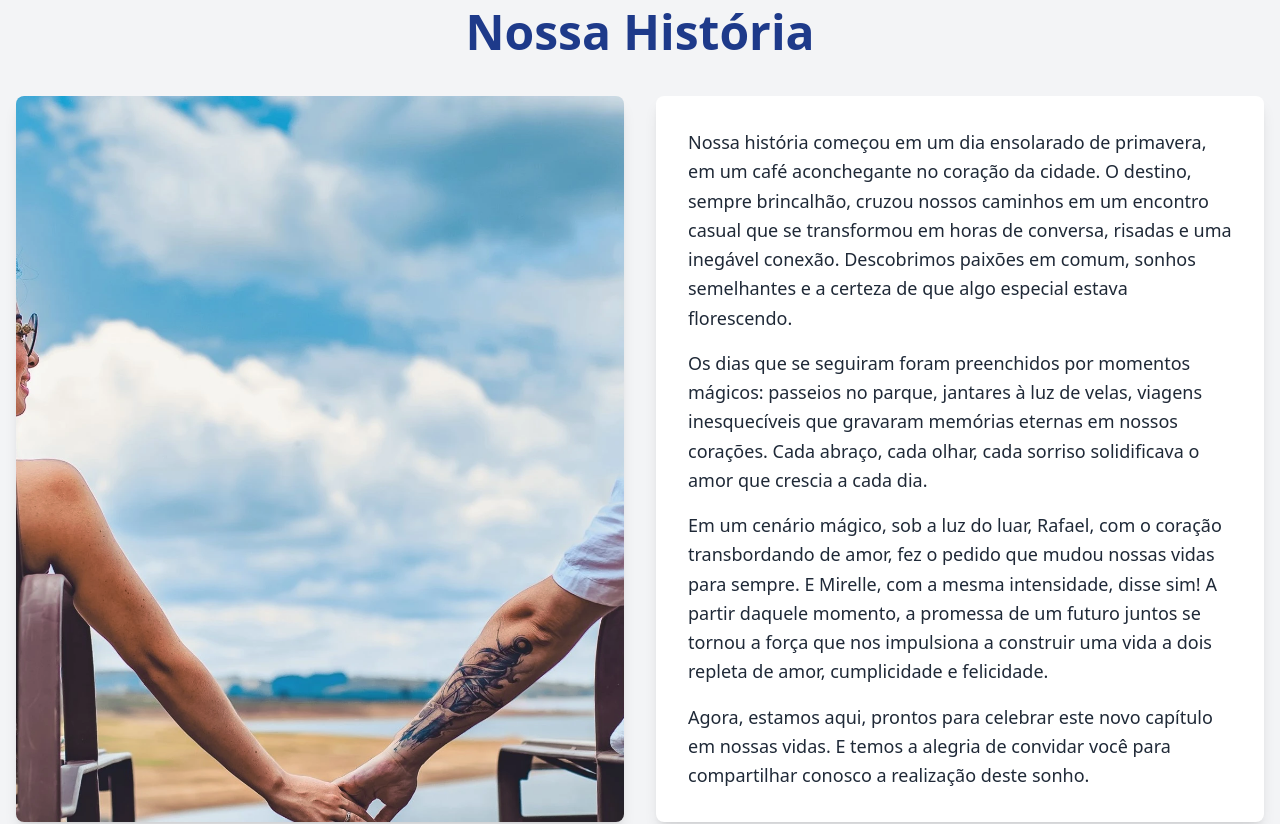
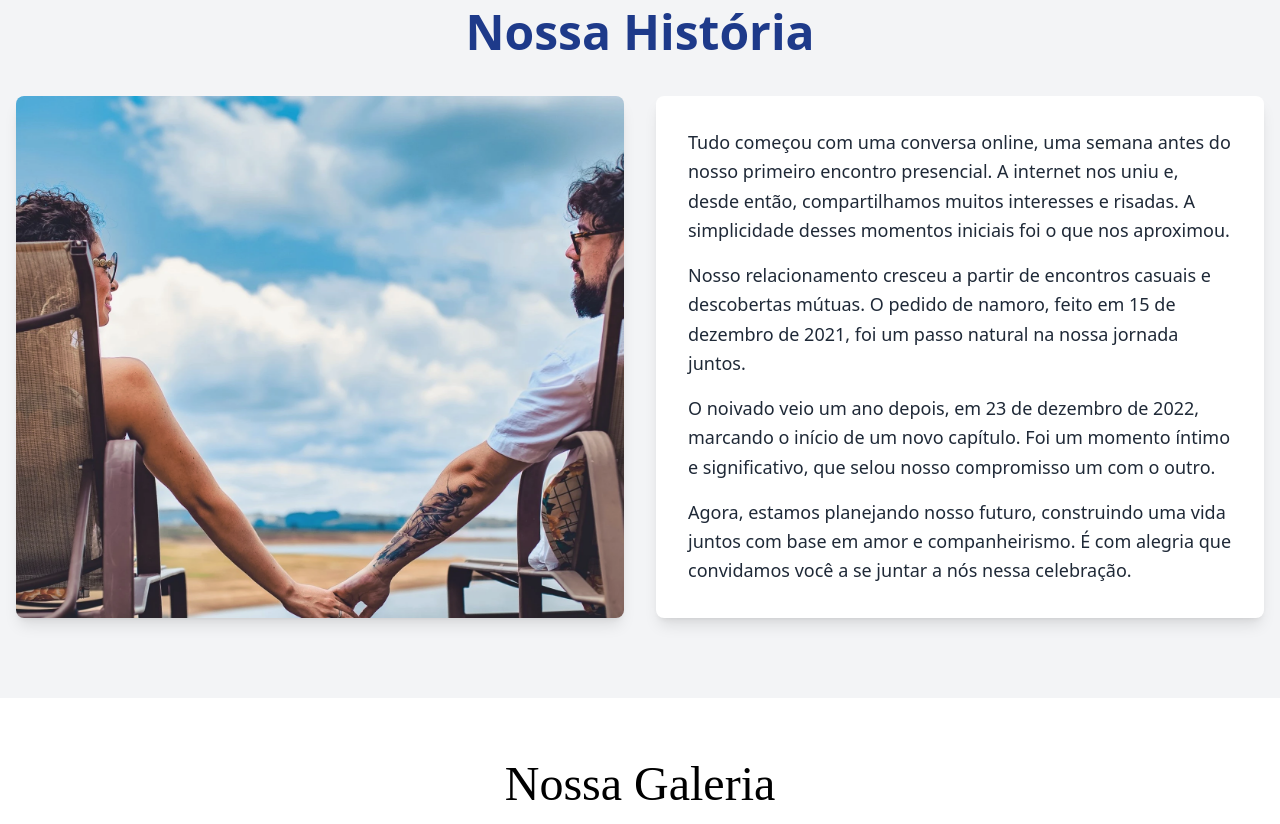
Before and after one commit to rafael-campos/SiteCasamento, a Next.js app: page / in a window 1280 px wide. Shown: the part 920-1744 px from the top of the page. Built offline with nearby package versions, Linux system fonts and the light colour scheme.

Commit message:
historia

```diff
--- a/components/Historia.tsx
+++ b/components/Historia.tsx
@@ -32,30 +32,27 @@ const Historia: React.FC = () => {
             className="bg-white p-8 rounded-lg shadow-lg"
           >
             <p className="text-lg text-gray-800 leading-relaxed">
-              Nossa história começou em um dia ensolarado de primavera, em um café aconchegante no coração da cidade.
-              O destino, sempre brincalhão, cruzou nossos caminhos em um encontro casual que se transformou em horas de conversa,
-              risadas e uma inegável conexão. Descobrimos paixões em comum, sonhos semelhantes e a certeza de que algo especial
-              estava florescendo.
+              Tudo começou com uma conversa online, uma semana antes do nosso primeiro encontro presencial.
+              A internet nos uniu e, desde então, compartilhamos muitos interesses e risadas.
+              A simplicidade desses momentos iniciais foi o que nos aproximou.
             </p>
 
             <p className="mt-4 text-lg text-gray-800 leading-relaxed">
-              Os dias que se seguiram foram preenchidos por momentos mágicos: passeios no parque, jantares à luz de velas,
-              viagens inesquecíveis que gravaram memórias eternas em nossos corações. Cada abraço, cada olhar, cada sorriso
-              solidificava o amor que crescia a cada dia.
+              Nosso relacionamento cresceu a partir de encontros casuais e descobertas mútuas.
+              O pedido de namoro, feito em 15 de dezembro de 2021, foi um passo natural na nossa jornada juntos.
             </p>
 
             <p className="mt-4 text-lg text-gray-800 leading-relaxed">
-              Em um cenário mágico, sob a luz do luar, Rafael, com o coração transbordando de amor, fez o pedido que mudou
-              nossas vidas para sempre. E Mirelle, com a mesma intensidade, disse sim! A partir daquele momento,
-              a promessa de um futuro juntos se tornou a força que nos impulsiona a construir uma vida a dois repleta
-              de amor, cumplicidade e felicidade.
+              O noivado veio um ano depois, em 23 de dezembro de 2022, marcando o início de um novo capítulo.
+              Foi um momento íntimo e significativo, que selou nosso compromisso um com o outro.
             </p>
 
             <p className="mt-4 text-lg text-gray-800 leading-relaxed">
-              Agora, estamos aqui, prontos para celebrar este novo capítulo em nossas vidas. E temos a alegria de convidar
-              você para compartilhar conosco a realização deste sonho.
+              Agora, estamos planejando nosso futuro, construindo uma vida juntos com base em amor e companheirismo.
+              É com alegria que convidamos você a se juntar a nós nessa celebração.
             </p>
           </motion.div>
+
         </div>
       </div>
     </div>
```
